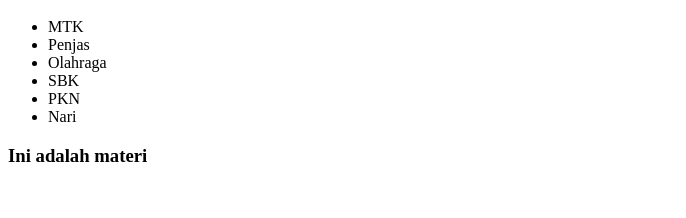
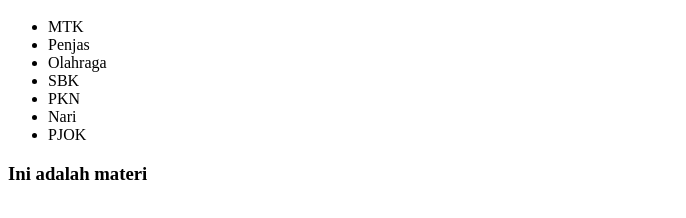
Before and after one commit to ZeroLas/training, a plain HTML site: page index.html in a window 1280 px wide. Shown: the part 48-266 px from the top of the page, without its empty margins (0-686 px from the left). Drawn offline with Linux system fonts and the light colour scheme.

Commit message:
menambahkan list item

```diff
--- a/index.html
+++ b/index.html
@@ -8,8 +8,10 @@
       <li>SBK</li>
       <li>PKN</li>
       <li>Nari</li>
+      <li>PJOK</li>
     </ul>
 
     <h3>Ini adalah materi</h3>
+
   </body>
 </html>
```
